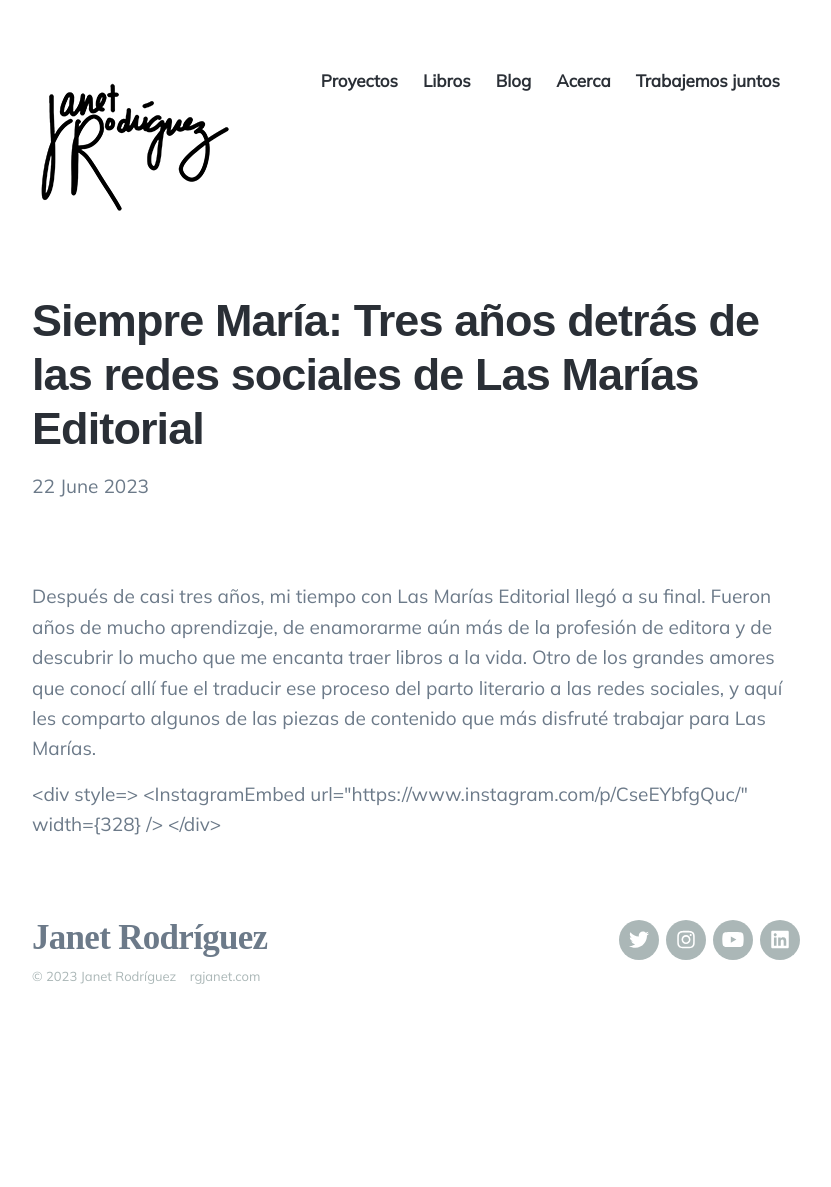
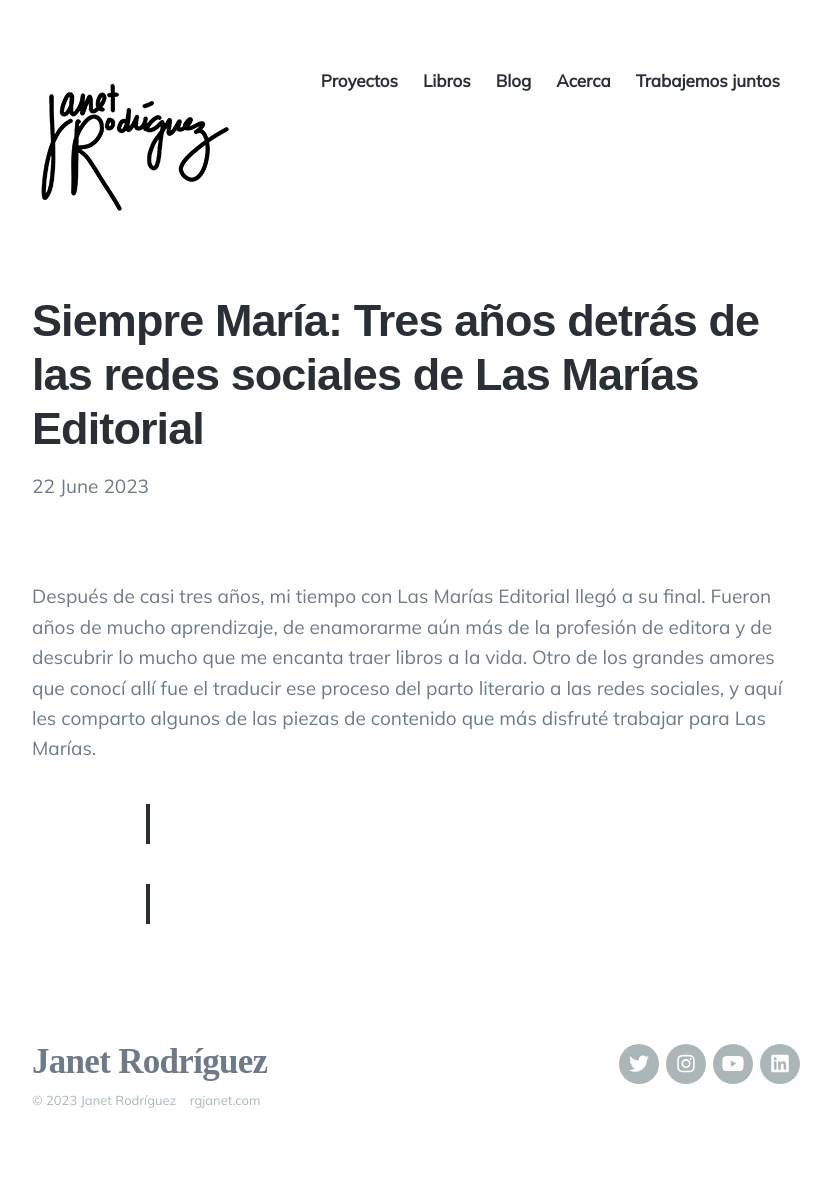
Before and after one commit to rgjanet/rgjanet.github.io, a Jekyll site: the page built from _posts/2023-06-23-redes-las-marias-editorial.md, in a window 1280 px wide. Shown: the whole page, without its empty margins (224-1055 px from the left). Built offline with Jekyll 4.4.1, drawn with Linux system fonts in a browser that asks for light colours; nearby versions of some CDN libraries; a script that is not in the unit is left out; before the commit the page ends 1063 px from its top, so only the background shows below that.

Commit message:
Update and rename 2022-06-23-redes-las-marias-editorial.md to 2023-06-23-redes-las-marias-editorial.md

```diff
--- a/_posts/2022-06-23-redes-las-marias-editorial.md
+++ b/_posts/2023-06-23-redes-las-marias-editorial.md
@@ -8,7 +8,19 @@ featured_image: "/images/lasmarias1.png"
 <p>Después de casi tres años, mi tiempo con Las Marías Editorial llegó a su final. Fueron años de mucho aprendizaje, de enamorarme aún más de la profesión de editora y de descubrir lo mucho que me encanta traer libros a la vida. Otro de los grandes amores que conocí allí fue el traducir ese proceso del parto literario a las redes sociales, y aquí les comparto algunos de las piezas de contenido que más disfruté trabajar para Las Marías.</p>
 
 <p>
-  <div style={{ display: 'flex', justifyContent: 'center' }}>
-  <InstagramEmbed url="https://www.instagram.com/p/CseEYbfgQuc/" width={328} />
-</div>
+<blockquote
+  class="instagram-media"
+  data-instgrm-captioned data-instgrm-permalink="https://www.instagram.com/reel/CseEYbfgQuc/"
+  style="max-width:540px; min-width:326px; width:-webkit-calc(100% - 2px); width:calc(100% - 2px);">
+</blockquote>
+<script async src="//www.instagram.com/embed.js"></script>
 </p>
+
+<p>
+<blockquote
+  class="instagram-media"
+  data-instgrm-captioned data-instgrm-permalink="https://www.instagram.com/reel/CnwcShsoqVD/"
+  style="max-width:540px; min-width:326px; width:-webkit-calc(100% - 2px); width:calc(100% - 2px);">
+</blockquote>
+<script async src="//www.instagram.com/embed.js"></script>
+</p>
```
